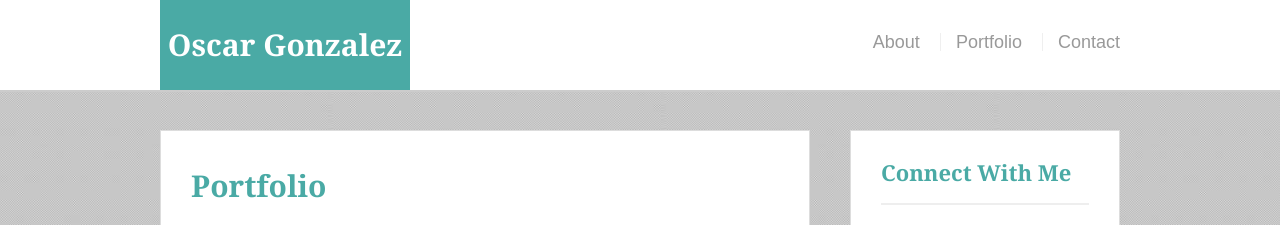
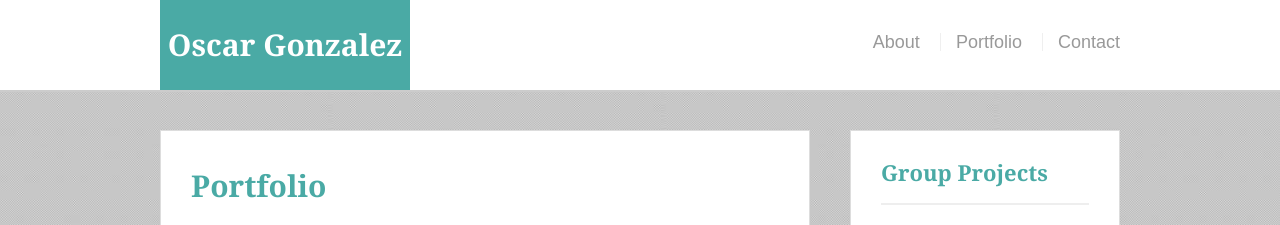
Before and after one commit to ogonzalez0774/Oscar-Gonzalez-Martin-Portfolio, a plain HTML site: page portfolio.html in a window 1280 px wide. Shown: the top 225 px of the page. Drawn offline with Linux system fonts and the light colour scheme.

Commit message:
added an area to add group projects

```diff
--- a/portfolio.html
+++ b/portfolio.html
@@ -117,7 +117,7 @@
       </section>
       <section class="sidebar">
         <div id="connect">
-          <h2>Connect With Me</h2>
+          <h2>Group Projects</h2>
 
           <a href="https://github.com/ogonzalez0774" class="social"
             ><img src="./images/github logo.png" alt="github" class="social"
```
